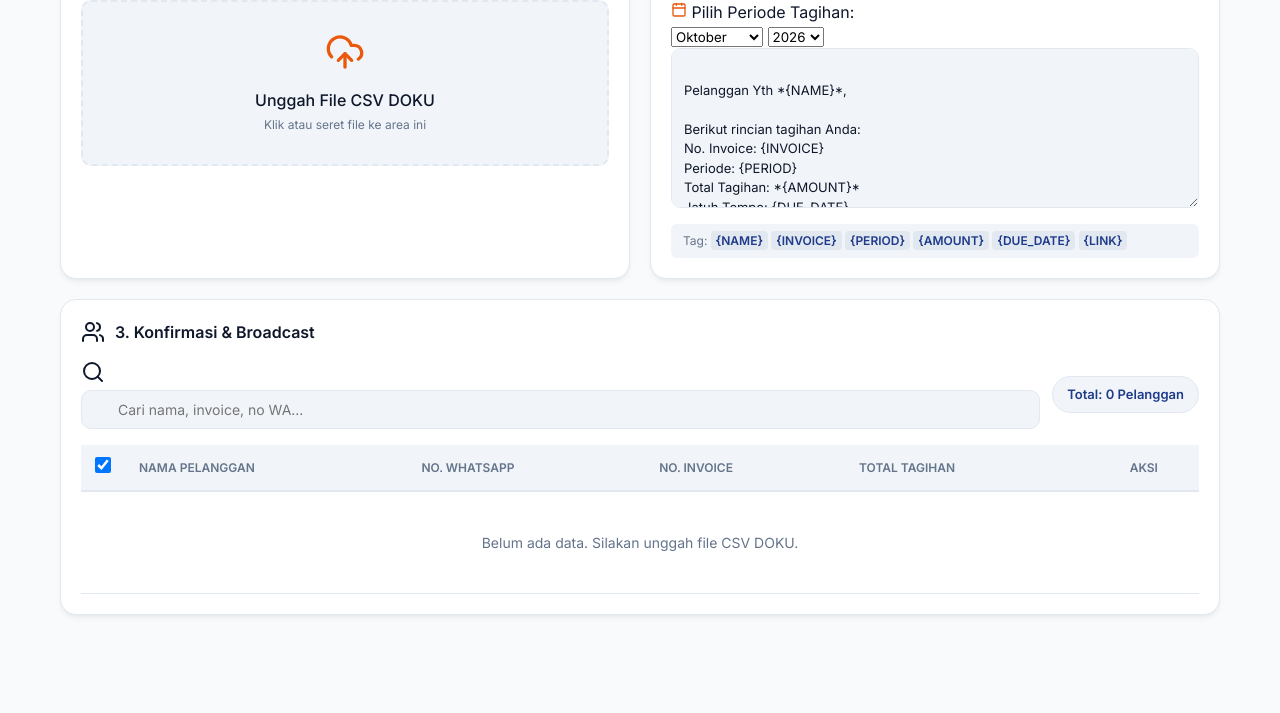
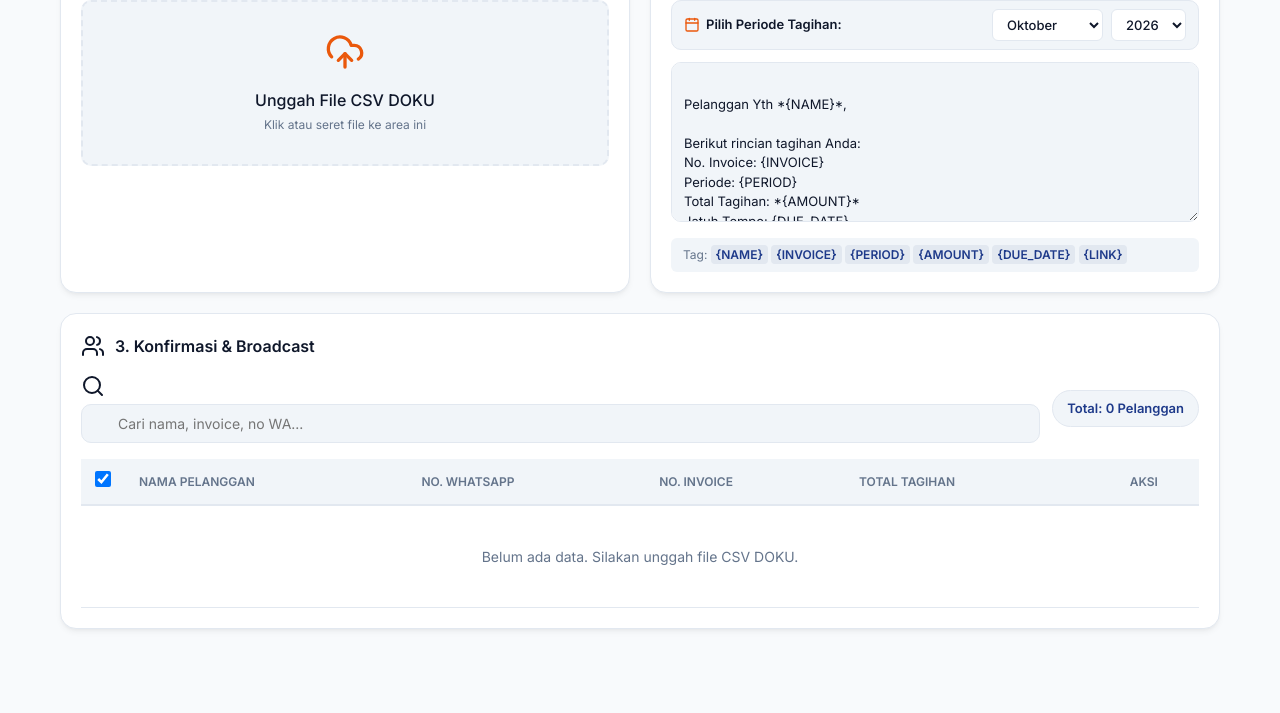
Before and after one commit to andhikaprttp/ssl-blast, a plain HTML site: page index.html in a window 1280 px wide. Shown: the part 148-861 px from the top of the page. Drawn offline with nearby package versions, Linux system fonts and the light colour scheme.

Commit message:
Add styles for period selection UI components
Added styles for period selection container and inputs.

```diff
--- a/style.css
+++ b/style.css
@@ -1,5 +1,4 @@
-
-        :root {
+:root {
             --primary-blue: #1e3a8a;
             --primary-orange: #ea580c;
             --surface-color: #ffffff;
@@ -143,6 +142,50 @@
         .upload-area p { margin-top: 10px; font-weight: 500; }
         .upload-area span { display: block; font-size: 12px; color: var(--text-muted); margin-top: 4px; }
         #csvFileInput { display: none; }
+
+        /* --- Style Pilihan Periode Bulan & Tahun --- */
+        .period-container {
+            display: flex;
+            align-items: center;
+            justify-content: space-between;
+            gap: 10px;
+            background: var(--input-bg);
+            border: 1px solid var(--border);
+            padding: 8px 12px;
+            border-radius: var(--radius-md);
+            margin-bottom: 12px;
+            flex-wrap: wrap;
+        }
+
+        .period-label {
+            display: flex;
+            align-items: center;
+            gap: 6px;
+            font-size: 13px;
+            font-weight: 600;
+            color: var(--text-main);
+        }
+
+        .period-inputs {
+            display: flex;
+            gap: 8px;
+        }
+
+        .select-inline {
+            background: var(--surface-color);
+            color: var(--text-main);
+            border: 1px solid var(--border);
+            padding: 6px 10px;
+            border-radius: 6px;
+            font-size: 13px;
+            font-weight: 500;
+            outline: none;
+            cursor: pointer;
+        }
+
+        .select-inline:focus {
+            border-color: var(--primary-blue);
+        }
 
         textarea {
             width: 100%;
```
